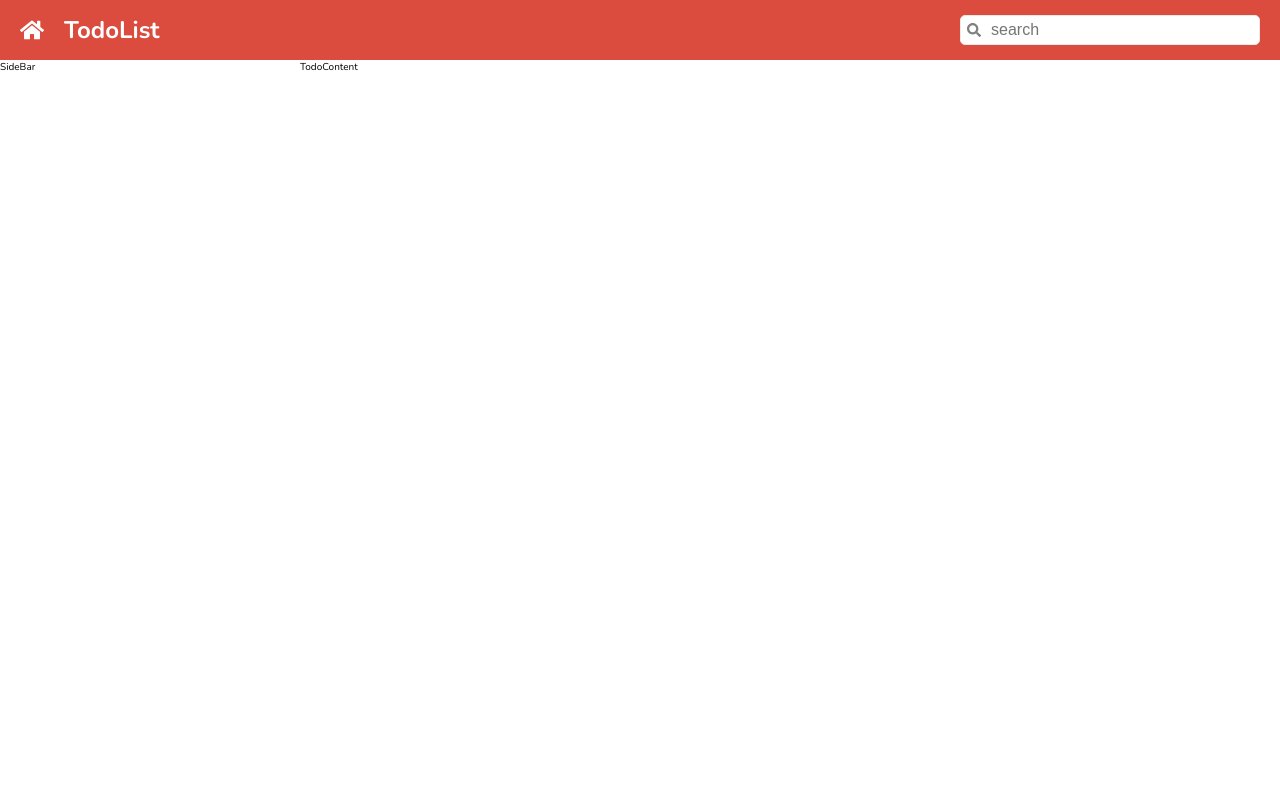
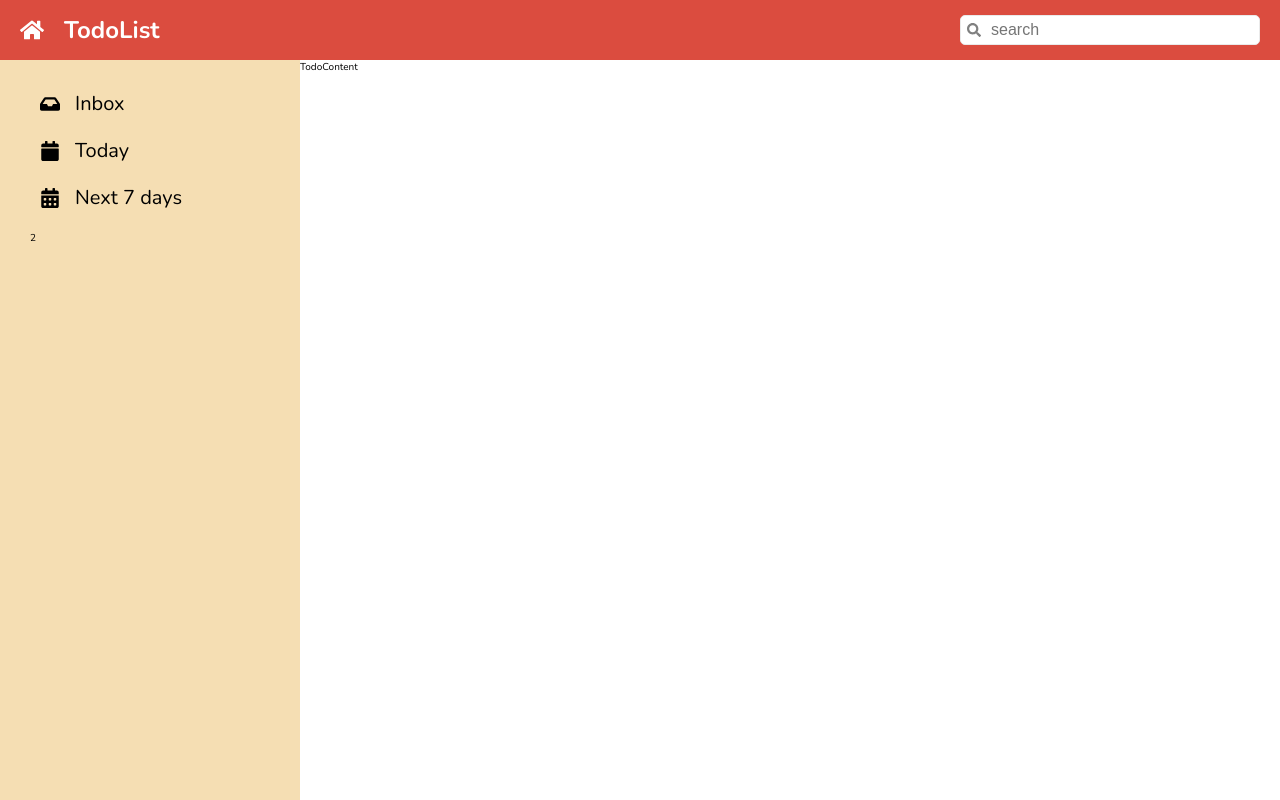
Before and after one commit to jongbeeq/CC15-Todolist-Project, a React (Create React App) app: page / in a window 1280 px wide. Built offline with nearby package versions, Linux system fonts and the light colour scheme.

Commit message:
start sidebar

```diff
--- a/src/app/App.js
+++ b/src/app/App.js
@@ -3,6 +3,7 @@
 import Header from '../components/Header';
 import '../components/Header.scss';
 import '../index.scss';
+import { FaInbox, FaCalendar, FaCalendarAlt, FaChevronDown } from 'react-icons/fa';
 
 function App() {
   return (
@@ -10,7 +11,27 @@
     <div className="todo__header">
       <Header/>
     </div>
-    <div className="todo__sidebar">SideBar</div>
+    <div className="todo__sidebar">
+      <aside className='sidebar'>
+        <section className='sidebar_category'>
+          <ul className='list'>
+            <li className='list__item'>
+              <FaInbox className='list__item__icon'/>
+              <p className='list__item__text'>Inbox</p>
+            </li>
+            <li className='list__item'>
+              <FaCalendar className='list__item__icon'/>
+              <p className='list__item__text'>Today</p>
+            </li>
+            <li className='list__item'>
+              <FaCalendarAlt className='list__item__icon'/>
+              <p className='list__item__text'>Next 7 days</p>
+            </li>
+          </ul>
+        </section>
+        <section className='sidebar_category'>2</section>
+      </aside>
+    </div>
     <div className="todo__content">TodoContent</div>
 </div>
   );
--- a/src/app/App.scss
+++ b/src/app/App.scss
@@ -68,3 +68,40 @@
 //     grid-column-end: -1;
 //     background-color: yellow;
 // }
+
+
+.sidebar {
+    display: flex;
+    flex-direction: column;
+    gap: 10px;
+    padding: 20px 30px;
+    background: wheat;
+    height: calc(100vh - $header-height);
+}
+
+
+
+// BLOCK
+.list {
+    display: flex;
+    flex-direction: column;
+    // Element
+    &__item {
+        display: flex;
+        align-items: center;
+        gap:  15px;
+        font-size: 2rem;
+        padding: 10px;
+        border-radius: 4px;
+        cursor: pointer;
+
+        &:hover{
+            background-color: grey;
+        }
+        // Modifier
+        &__text {
+            font-weight: 400;
+
+        }
+    }
+}
--- a/src/index.scss
+++ b/src/index.scss
@@ -32,3 +32,7 @@
 // color: $primary;
 // background-color: $primary;
 }
+
+li {
+    list-style: none;
+}
```
Also changed, not shown: 1 other file (tests, documents, lock files or other folders).
